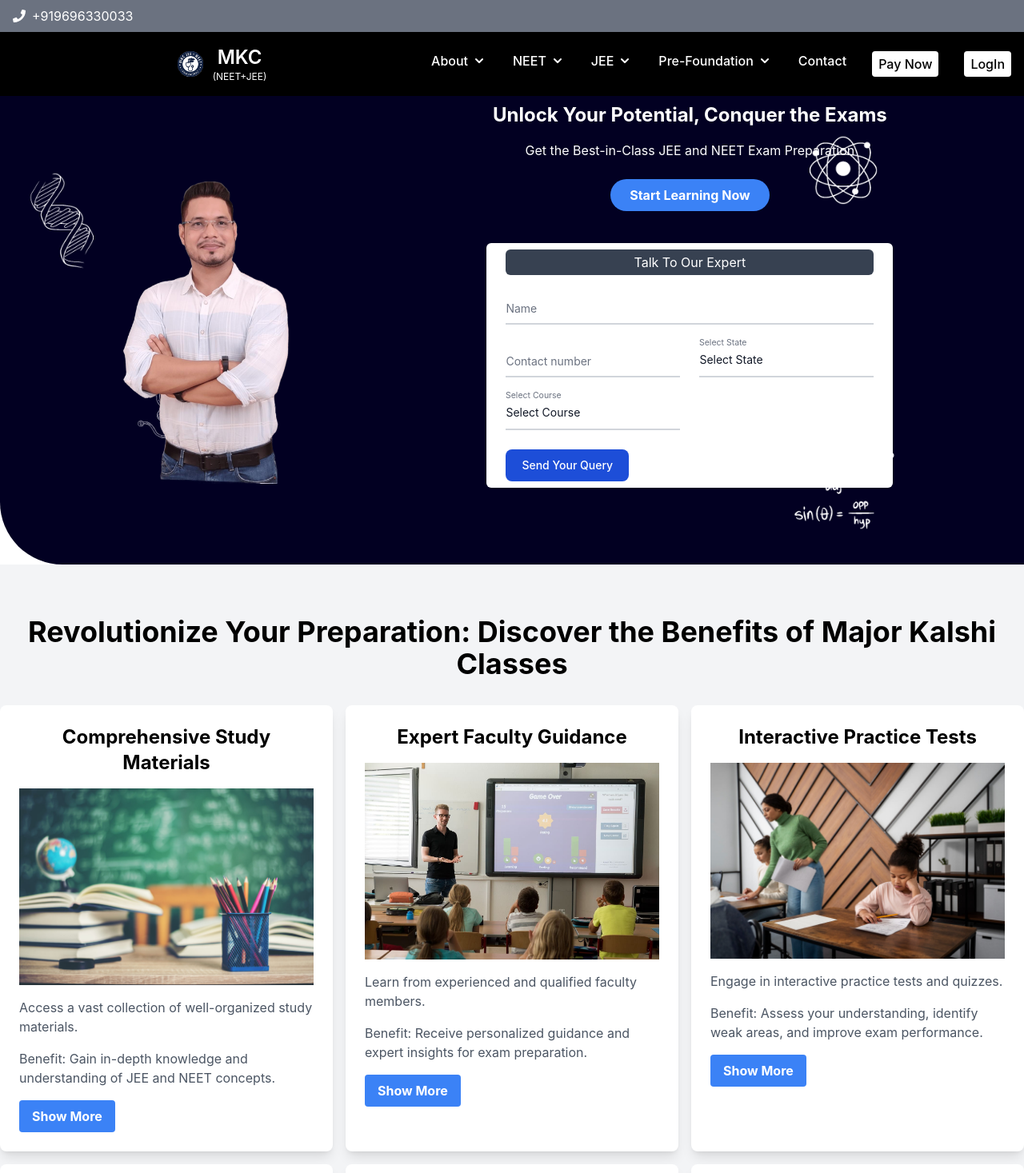
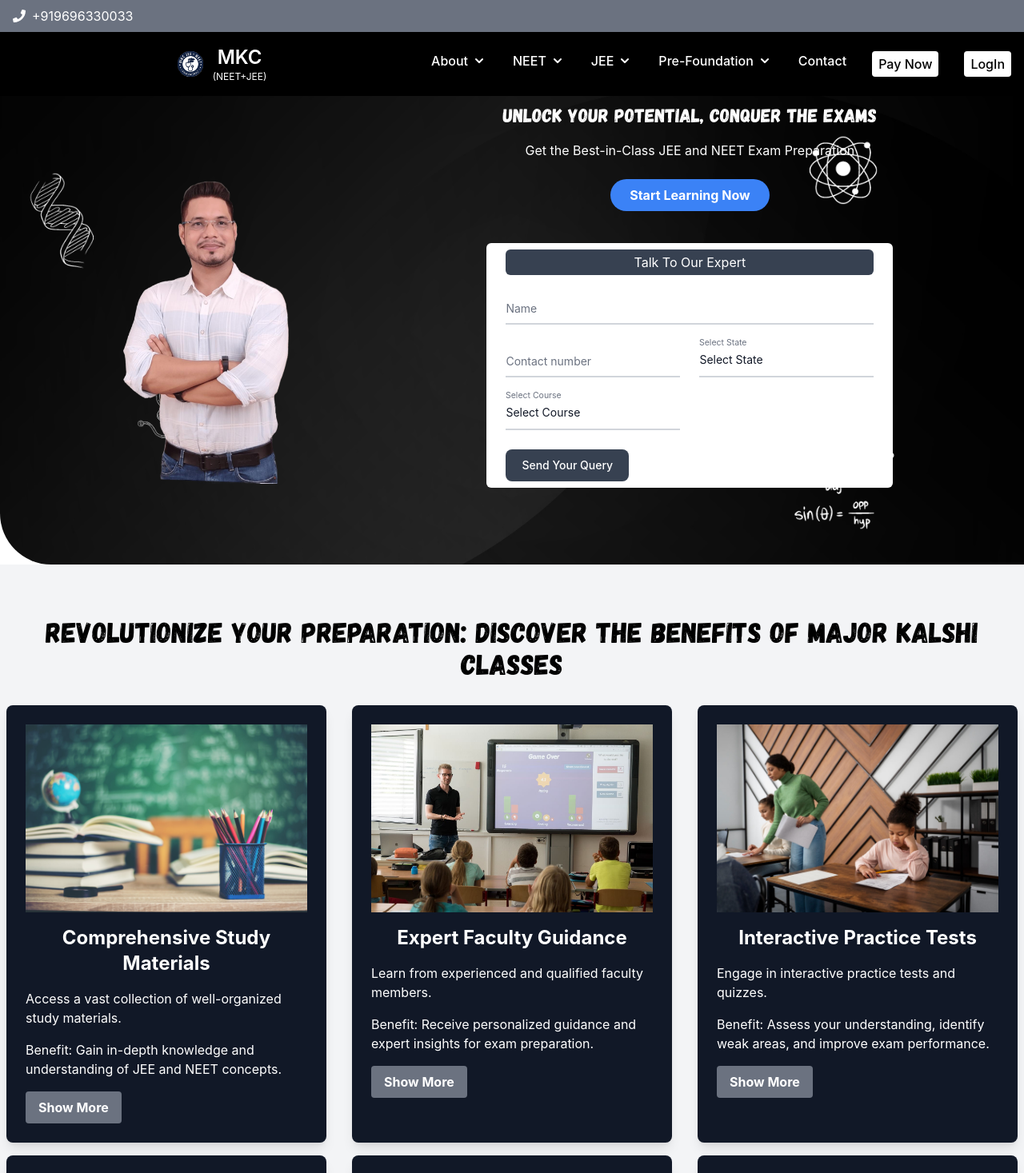
Before and after one commit to fk00750/mkc_landingpage, a React (Vite) app: page / in a window 1280 px wide. Shown: the top 1467 px of the page at 80% size. Built offline with nearby package versions, Linux system fonts and the light colour scheme.

Commit message:
updating design

```diff
--- a/src/Components/ContentComponents/Content1.jsx
+++ b/src/Components/ContentComponents/Content1.jsx
@@ -3,7 +3,7 @@
 function Content1() {
   return (
     <div className="text-white mx-1">
-      <h1 className="text-2xl font-bold mb-4">
+      <h1 className="text-2xl font-Gagalin mb-4 mx-1">
         Unlock Your Potential, Conquer the Exams
       </h1>
       <h2 className="text-base mb-6">
--- a/src/Components/HomeComponents/FeatureSection.jsx
+++ b/src/Components/HomeComponents/FeatureSection.jsx
@@ -1,25 +1,25 @@
 import React from "react";
-import feature1 from '../../images/feature1.jpg'
-import feature2 from '../../images/feature2.jpg'
-import feature3 from '../../images/feature3.jpg'
-import feature4 from '../../images/feature4.jpg'
-import feature5 from '../../images/feature5.jpg'
-import feature6 from '../../images/feature6.jpg'
+import feature1 from "../../images/feature1.jpg";
+import feature2 from "../../images/feature2.jpg";
+import feature3 from "../../images/feature3.jpg";
+import feature4 from "../../images/feature4.jpg";
+import feature5 from "../../images/feature5.jpg";
+import feature6 from "../../images/feature6.jpg";
 
 function Feature({ title, image, description }) {
   return (
-    <div className="container mx-auto max-w-md bg-white rounded-lg overflow-hidden shadow-lg">
+    <div className="container mx-2 max-w-md bg-gray-900 text-white rounded-lg overflow-hidden shadow-lg">
       <div className="p-6">
-        <h2 className="text-2xl font-bold mb-4 text-center">{title}</h2>
         <div className="mb-4">
           <img src={image} alt="Feature" className="w-full" />
         </div>
+        <h2 className="text-2xl font-bold mb-4 text-center">{title}</h2>
         {description.map((paragraph, index) => (
-          <p className="text-gray-600 mb-4" key={index}>
+          <p className="text-white mb-4 " key={index}>
             {paragraph}
           </p>
         ))}
-        <button className="bg-blue-500 hover:bg-blue-700 text-white font-bold py-2 px-4 rounded">
+        <button className="bg-gray-500 hover:bg-blue-700 text-white font-bold py-2 px-4 rounded">
           Show More
         </button>
       </div>
@@ -83,7 +83,7 @@
   return (
     <div className="bg-gray-100 py-16">
       <div className="container mx-auto">
-        <h1 className="text-center text-4xl font-bold mb-8">
+        <h1 className="text-center text-4xl font-Gagalin mb-8 mx-1">
           Revolutionize Your Preparation: Discover the Benefits of Major Kalshi
           Classes
         </h1>
--- a/src/Components/HomeComponents/Form.jsx
+++ b/src/Components/HomeComponents/Form.jsx
@@ -137,7 +137,7 @@
         </div>
         <button
           type="submit"
-          className="text-white bg-blue-700 hover:bg-blue-800 focus:ring-4 focus:outline-none focus:ring-blue-300 font-medium rounded-lg text-sm w-full sm:w-auto px-5 py-2.5 text-center dark:bg-blue-600 dark:hover:bg-blue-700 dark:focus:ring-blue-800"
+          className="text-white bg-gray-700 hover:bg-blue-800 focus:ring-4 focus:outline-none focus:ring-blue-300 font-medium rounded-lg text-sm w-full sm:w-auto px-5 py-2.5 text-center dark:bg-gray-700 dark:hover:bg-blue-700 dark:focus:ring-blue-800"
         >
           Send Your Query
         </button>
--- a/src/Components/HomeComponents/HeroSection.jsx
+++ b/src/Components/HomeComponents/HeroSection.jsx
@@ -1,5 +1,5 @@
 import React from "react";
-import bgImage2 from "../../images/bg1.png";
+import bgImage2 from "../../images/bg2.png";
 import Content1 from "../ContentComponents/Content1";
 import Form from "./Form";
 import teacherImage from "../../images/mkc_directorImage.png";
@@ -9,7 +9,7 @@
 <div className="w-screen flex items-center justify-center">
   <div className="w-full h-full flex justify-center">
     <div
-      className="bg-cover bg-no-repeat bg-center rounded-bl-[78px]"
+      className="bg-cover bg-no-repeat bg-center rounded-bl-[64px]"
       style={{
         backgroundImage: `url(${bgImage2})`,
         width: "100%",
--- a/src/Components/HomeComponents/Navbar.jsx
+++ b/src/Components/HomeComponents/Navbar.jsx
@@ -197,7 +197,7 @@
                     ></path>
                   </svg>
                   {isAboutDropdownOpen && (
-                    <div className="absolute z-10 mt-40 font-normal bg-white rounded-lg divide-y shadow w-44">
+                    <div className="absolute z-10 mt-40 ml-20 md:ml-0 lg:ml-0 font-normal bg-white rounded-lg divide-y shadow w-44">
                       <ul
                         className="py-2 text-sm text-gray-700"
                         aria-labelledby="dropdownLargeButton"
```
Also changed, not shown: src/images/bg2.png (added).
